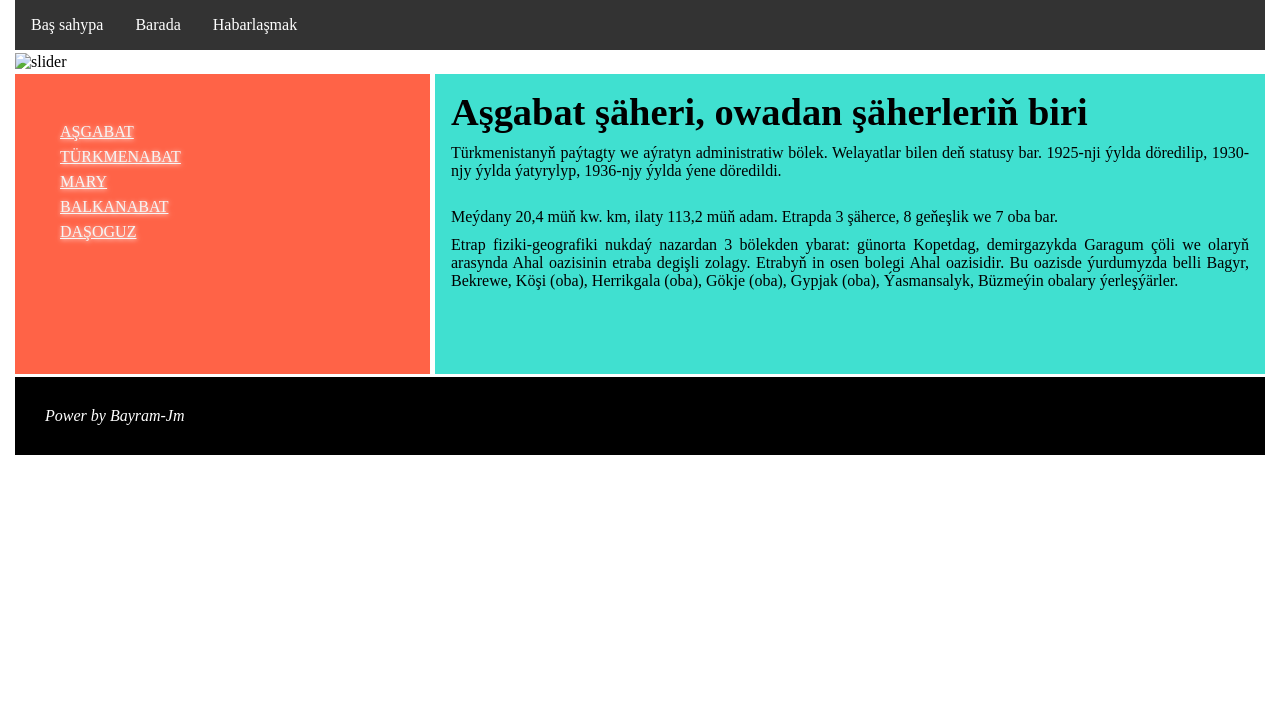
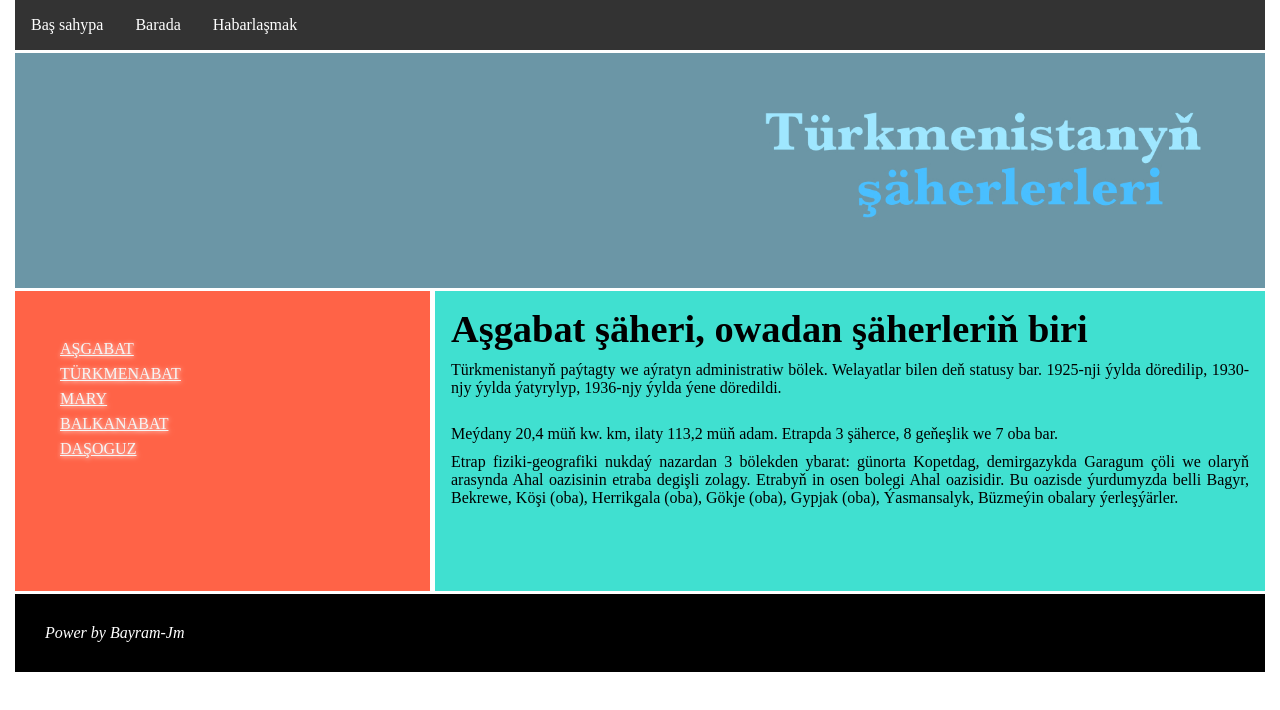
Before and after one commit to Bayram-Jm/first_web, a plain HTML site: page index.html in a window 1280 px wide. Drawn offline with Linux system fonts and the light colour scheme.

Commit message:
Update index.html

```diff
--- a/index.html
+++ b/index.html
@@ -5,7 +5,7 @@
         <meta name="viewport" content="width=device-width, initial-scale=1.0">
         <link rel="stylesheet" href="style.css">
             <title>Baýram Jumaýew</title>
-            <link rel="icon" type="image/x-icon" href="../Html/favicon.ico">
+            <link rel="icon" type="image/x-icon" href="favicon.ico">
     </head>
 <body>
     <div class="container">
@@ -20,7 +20,7 @@
     </header>
 
     <div class="slider">
-        <img src="../Html/slide.jpg" alt="slider", style="max-width:100%;height:auto;">
+        <img src="slide.jpg" alt="slider", style="max-width:100%;height:auto;">
     </div>
     <section>
         <nav class="cites">
```
